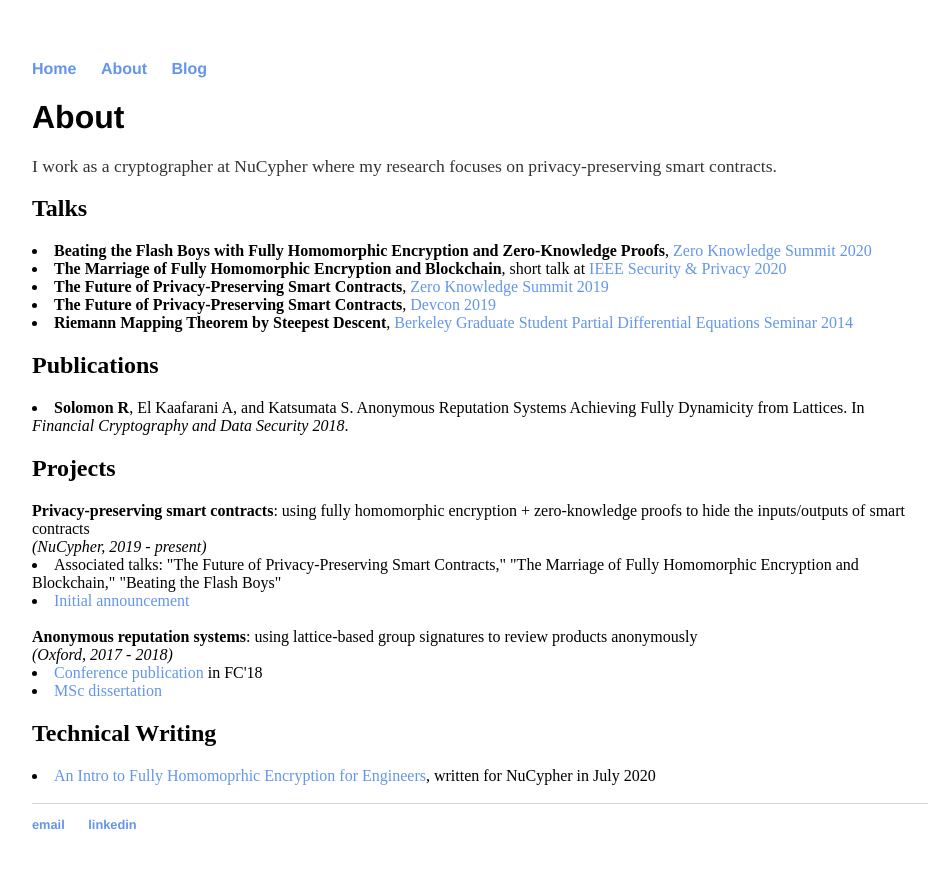
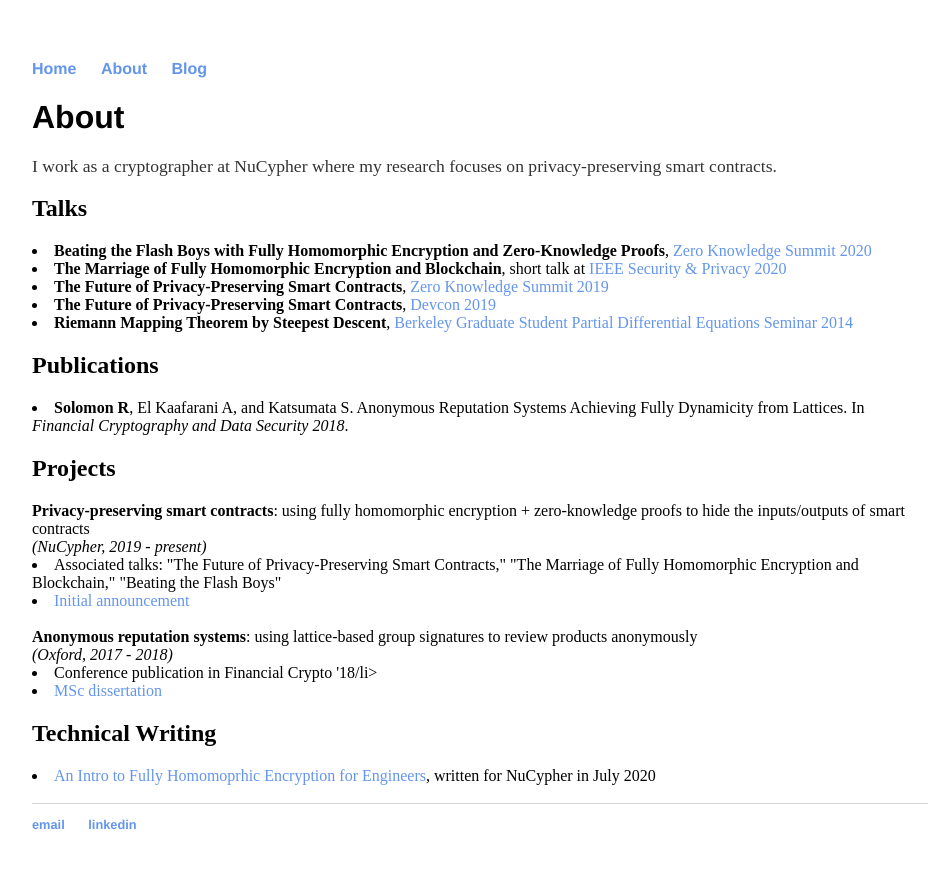
Before and after one commit to ravital/ravital.github.io, a Jekyll site: the page built from about/index.html, in a window 1280 px wide. Shown: the top 869 px of the page, without its empty margins (160-1094 px from the left). Built offline with Jekyll 4.4.1, drawn with Linux system fonts in a browser that asks for light colours.

Commit message:
Update index.html

```diff
--- a/about/index.html
+++ b/about/index.html
@@ -23,7 +23,7 @@ title: About Ravital Solomon
 				<li>Associated talks: "The Future of Privacy-Preserving Smart Contracts," "The Marriage of Fully Homomorphic Encryption and Blockchain," "Beating the Flash Boys"</li>
 				<li><a href="https://blog.nucypher.com/sunscreen/">Initial announcement</a></li><br>
 			<b>Anonymous reputation systems</b>: using lattice-based group signatures to review products anonymously <br><i>(Oxford, 2017 - 2018)</i><br>
-				<li><a href="https://dblp.org/pid/248/0053.html">Conference publication</a> in FC'18</li>
+				<li>Conference publication in Financial Crypto '18/li>
 				<li><a href="https://www.researchgate.net/profile/Ravital_Solomon">MSc dissertation</a></li>
 
 
```
